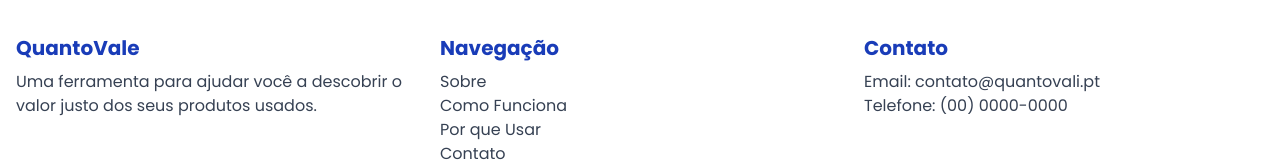
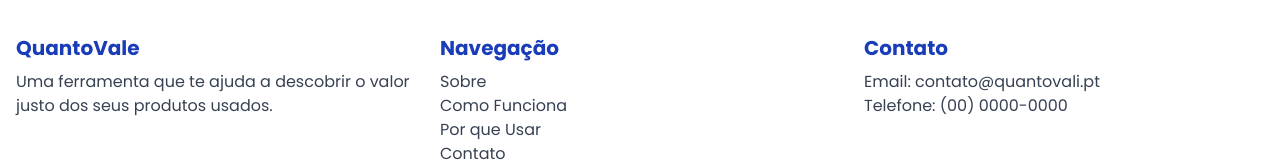
Before and after one commit to filiperita/quanto-vale-front, a Next.js app in the folder price-simulator/: page / in a window 1280 px wide. Shown: the part 1833-2001 px from the top of the page. Built offline with nearby package versions, Linux system fonts and the light colour scheme.

Commit message:
teste de layout novo

```diff
--- a/price-simulator/app/page.tsx
+++ b/price-simulator/app/page.tsx
@@ -256,7 +256,7 @@ export default function PriceSimulator() {
                 QuantoVale
               </h4>
               <p className="text-gray-700">
-                Uma ferramenta para ajudar você a descobrir o valor justo dos seus produtos usados.
+                Uma ferramenta que te ajuda a descobrir o valor justo dos seus produtos usados.
               </p>
             </div>
             {/* Coluna 2: Navegação */}
```
